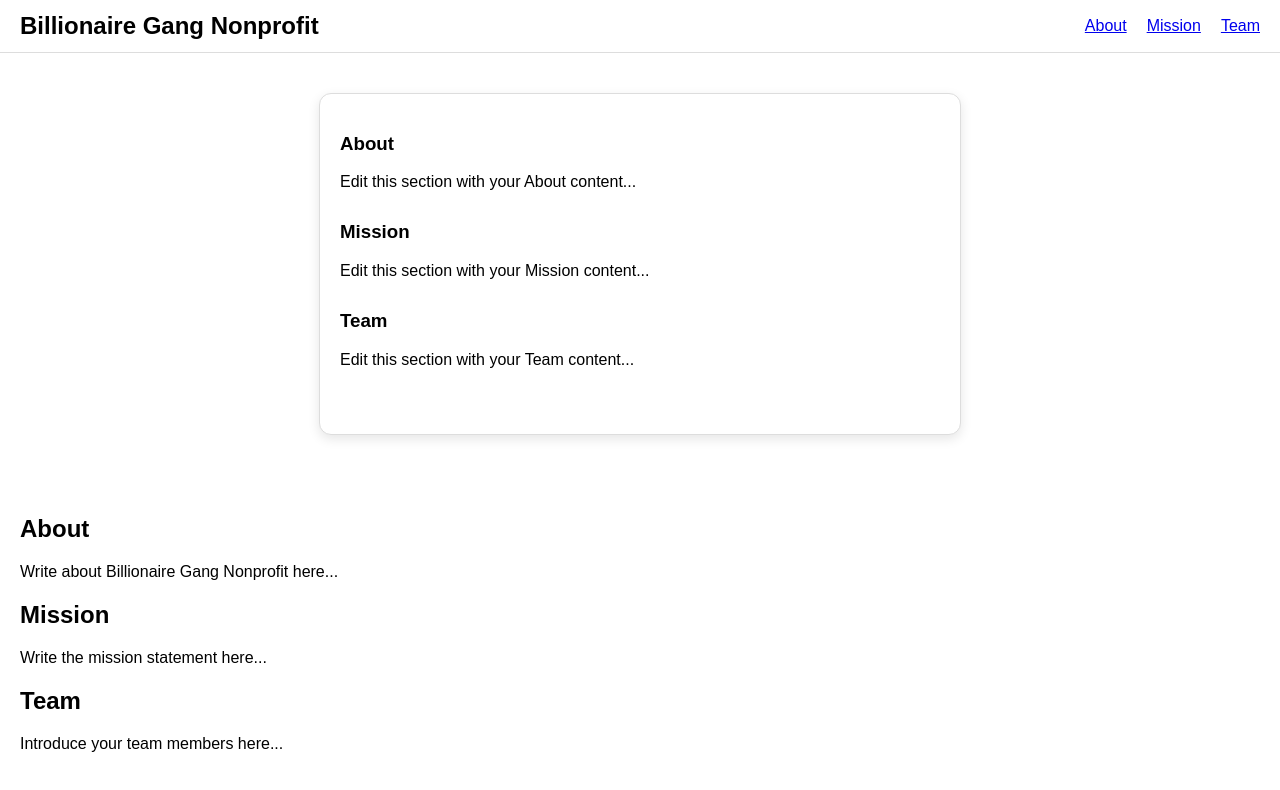
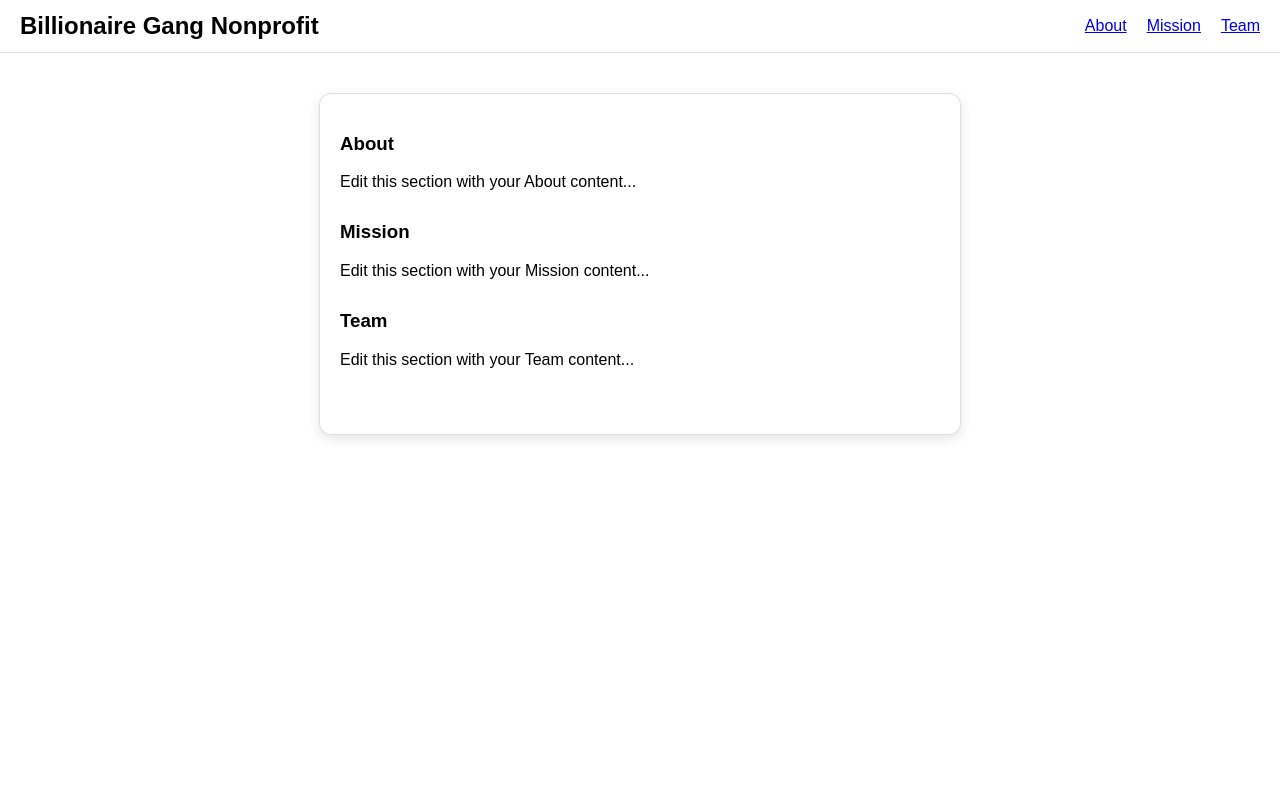
Before and after one commit to peggydpy/billionaire-gang, a Next.js app: page / in a window 1280 px wide. Shown: the top 790 px of the page. Built offline with nearby package versions, Linux system fonts and the light colour scheme.

Commit message:
Update page.js

```diff
--- a/src/app/page.js
+++ b/src/app/page.js
@@ -1,22 +1,8 @@
 "use client";
 
-export default function HomePage() {
-  return (
-    <main style={{ padding: "20px", fontFamily: "sans-serif" }}>
-      <section id="about" style={{ marginBottom: "20px" }}>
-        <h2>About</h2>
-        <p>Write about Billionaire Gang Nonprofit here...</p>
-      </section>
+// src/app/page.js
 
-      <section id="mission" style={{ marginBottom: "20px" }}>
-        <h2>Mission</h2>
-        <p>Write the mission statement here...</p>
-      </section>
-
-      <section id="team" style={{ marginBottom: "20px" }}>
-        <h2>Team</h2>
-        <p>Introduce your team members here...</p>
-      </section>
-    </main>
-  );
+export default function Home() {
+  // Empty homepage – all content is handled in layout.js
+  return null;
 }
```
